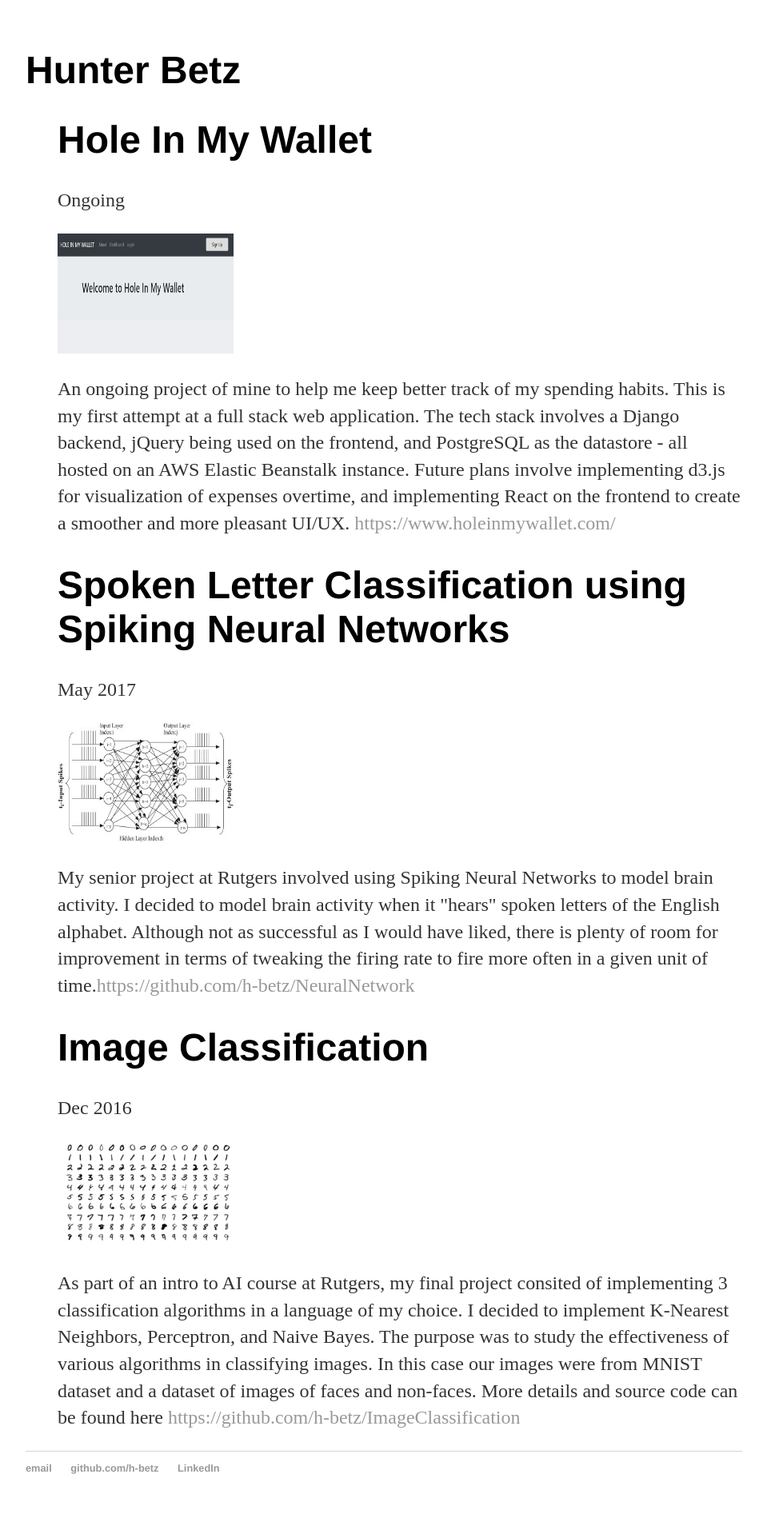
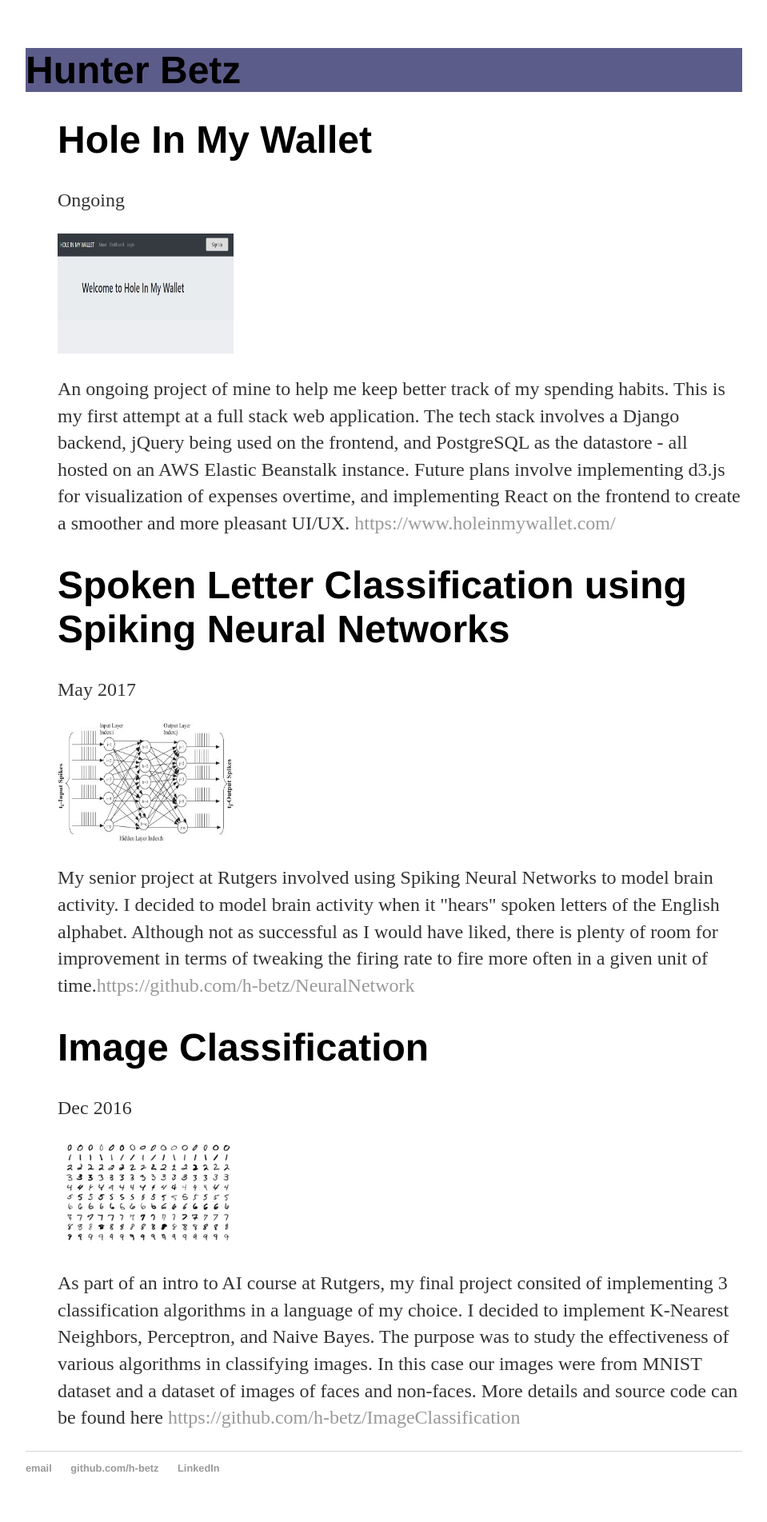
Before and after one commit to h-betz/h-betz.github.io, a Jekyll site: the page built from index.html, in a window 1280 px wide. Shown: the whole page at 80% size, without its empty margins (160-1119 px from the left). Built offline with Jekyll 4.4.1, drawn with Linux system fonts in a browser that asks for light colours.

Commit message:
Update main.css

```diff
--- a/css/main.css
+++ b/css/main.css
@@ -41,3 +41,7 @@ ul.posts {
 ul.posts li {
     list-style: none;
 }
+
+.blurb {
+    background-color: #5c5c8a;
+}
```
